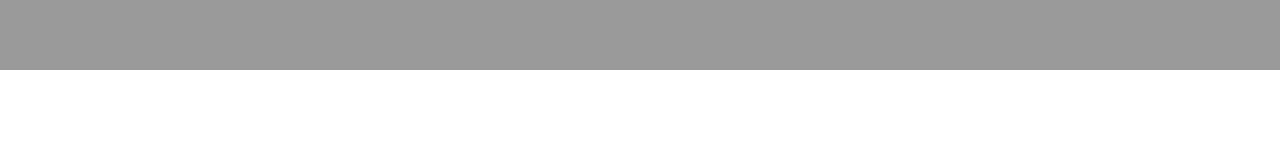
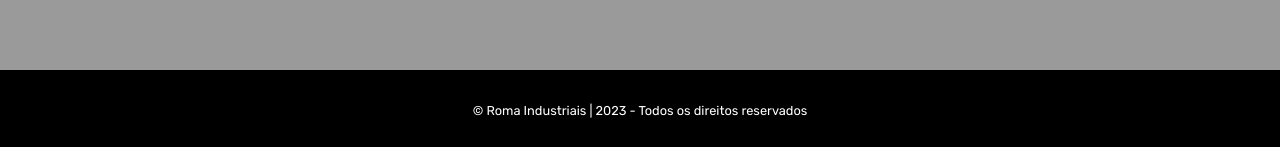
Before and after one commit to thulerjoao/roma-industriais, a React (Vite) app: page / in a window 1280 px wide. Shown: the part 4646-4793 px from the top of the page. Before the commit the page ends 4716 px from the top, so only its background shows below. Built offline with nearby package versions, Linux system fonts and the light colour scheme.

Commit message:
feat: implemented footer

```diff
--- a/src/Pages/MainPage/index.jsx
+++ b/src/Pages/MainPage/index.jsx
@@ -94,7 +94,7 @@ const MainPage = () => {
                     <Part06 />
                 </section>
             </body>
-            {/* <footer> final of the website</footer> */}
+            <footer>© Roma Industriais | 2023 - Todos os direitos reservados</footer>
         </Style.MainPage>
     )
 }
--- a/src/Pages/MainPage/style.js
+++ b/src/Pages/MainPage/style.js
@@ -92,8 +92,13 @@ export const MainPage = styled.html`
     }
 
     footer{
-        border-top: 1px solid black;
+        background-color: black;
+        height: 10vh;
         width: 100%;
-        background-color: white;
+        color: white;
+        display: flex;
+        align-items: center;
+        justify-content: center;
+        font-size: 0.8em;
     }
 `
```
